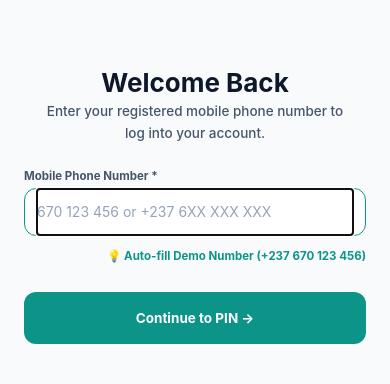
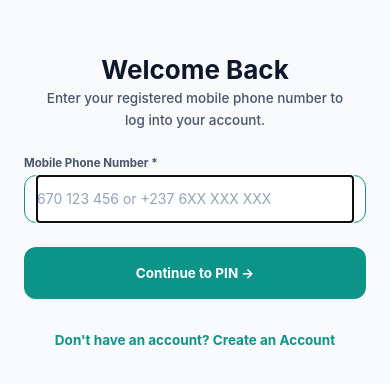
Before and after one commit to forku-brandon/wunabuy, a React Native app in the folder mobile/: screen /Login in a window 390 px wide. Shown: the part 212-596 px from the top of the page. Built offline with nearby package versions, Linux system fonts and the light colour scheme; no server answers.

Commit message:
feat(auth): remove demo shortcuts and enforce unique phone number registration check

```diff
--- a/mobile/src/screens/auth/LoginScreen.tsx
+++ b/mobile/src/screens/auth/LoginScreen.tsx
@@ -8,7 +8,8 @@ import { api } from '../../services/api';
 
 export const LoginScreen = ({ navigation, route }: any) => {
   const insets = useSafeAreaInsets();
-  const mode: 'register' | 'login' = route.params?.mode ?? 'login';
+  const initialMode: 'register' | 'login' = route.params?.mode ?? 'login';
+  const [authMode, setAuthMode] = useState<'register' | 'login'>(initialMode);
   const [phone, setPhone] = useState('');
   const [error, setError] = useState('');
   const [loading, setLoading] = useState(false);
@@ -17,11 +18,6 @@ export const LoginScreen = ({ navigation, route }: any) => {
   const handlePhoneChange = (text: string) => {
     setError('');
     setPhone(text);
-  };
-
-  const handleQuickDemo = () => {
-    setError('');
-    setPhone('670123456');
   };
 
   const handleSubmit = async () => {
@@ -40,20 +36,38 @@ export const LoginScreen = ({ navigation, route }: any) => {
     setLoading(true);
     setError('');
 
-    // Seamless bypass of OTP:
-    // If login mode -> directly to PinLogin screen to enter 6-digit PIN
-    // If register mode -> directly to Register screen to setup profile & set 6-digit PIN
-    setTimeout(() => {
+    try {
+      const checkRes = await api.auth.checkPhone(normalized);
+      const isRegistered = checkRes?.data?.is_registered ?? false;
+
+      if (authMode === 'register') {
+        if (isRegistered) {
+          setLoading(false);
+          setError('An account with this phone number already exists. Please sign in instead.');
+          return;
+        }
+        setLoading(false);
+        navigation.navigate('Register', { phone: normalized });
+      } else {
+        if (!isRegistered) {
+          setLoading(false);
+          setError('No account found for this phone number. Please create an account first.');
+          return;
+        }
+        setLoading(false);
+        navigation.navigate('PinLogin', { phone: normalized });
+      }
+    } catch {
       setLoading(false);
-      if (mode === 'register') {
+      if (authMode === 'register') {
         navigation.navigate('Register', { phone: normalized });
       } else {
         navigation.navigate('PinLogin', { phone: normalized });
       }
-    }, 250);
+    }
   };
 
-  const isRegister = mode === 'register';
+  const isRegister = authMode === 'register';
 
   return (
     <ScreenContainer contentContainerStyle={{ ...styles.container, paddingBottom: Math.max(insets.bottom + spacing.xl, spacing['3xl']) }}>
@@ -80,13 +94,6 @@ export const LoginScreen = ({ navigation, route }: any) => {
           containerStyle={styles.inputContainer}
         />
 
-        {/* Quick Demo Fill Button */}
-        <TouchableOpacity activeOpacity={0.8} onPress={handleQuickDemo} style={styles.demoFillBtn}>
-          <Text variant="caption" bold color={colors.primary[500]}>
-            💡 Auto-fill Demo Number (+237 670 123 456)
-          </Text>
-        </TouchableOpacity>
-
         <Button
           title={isRegister ? 'Continue to Registration →' : 'Continue to PIN →'}
           variant="primary"
@@ -94,6 +101,21 @@ export const LoginScreen = ({ navigation, route }: any) => {
           onPress={handleSubmit}
           style={styles.button}
         />
+
+        <TouchableOpacity
+          activeOpacity={0.8}
+          onPress={() => {
+            setError('');
+            setAuthMode(isRegister ? 'login' : 'register');
+          }}
+          style={styles.switchModeBtn}
+        >
+          <Text variant="bodyMedium" bold align="center" color={colors.primary[500]}>
+            {isRegister
+              ? 'Already have an account? Sign In'
+              : "Don't have an account? Create an Account"}
+          </Text>
+        </TouchableOpacity>
       </View>
 
       {toastMessage && <Toast message={toastMessage} type="success" />}
@@ -123,15 +145,15 @@ const styles = StyleSheet.create({
     paddingHorizontal: spacing.md,
   },
   inputContainer: {
-    marginBottom: spacing.sm,
-  },
-  demoFillBtn: {
-    alignSelf: 'flex-end',
     marginBottom: spacing.lg,
-    paddingVertical: spacing.xs,
   },
   button: {
     marginTop: spacing.xs,
     height: 52,
   },
+  switchModeBtn: {
+    marginTop: spacing.xl,
+    paddingVertical: spacing.sm,
+    alignItems: 'center',
+  },
 });
--- a/mobile/src/screens/auth/PinLoginScreen.tsx
+++ b/mobile/src/screens/auth/PinLoginScreen.tsx
@@ -63,12 +63,6 @@ export const PinLoginScreen = ({ navigation, route }: any) => {
     }
   };
 
-  const handleQuickDemo = () => {
-    setError('');
-    setPin('123456');
-    handlePinSubmit('123456');
-  };
-
   return (
     <ScreenContainer contentContainerStyle={{ ...styles.container, paddingBottom: Math.max(insets.bottom + spacing.xl, spacing['3xl']) }}>
       <View style={styles.contentBox}>
@@ -99,13 +93,6 @@ export const PinLoginScreen = ({ navigation, route }: any) => {
             {error}
           </Text>
         ) : null}
-
-        {/* Quick Demo Fill Button */}
-        <TouchableOpacity activeOpacity={0.8} onPress={handleQuickDemo} style={styles.demoFillBtn}>
-          <Text variant="caption" bold color={colors.primary[500]} align="center">
-            💡 Auto-fill Demo PIN (123456)
-          </Text>
-        </TouchableOpacity>
 
         <Button
           title="Sign In →"
@@ -150,13 +137,8 @@ const styles = StyleSheet.create({
   error: {
     marginVertical: spacing.sm,
   },
-  demoFillBtn: {
-    alignSelf: 'center',
-    marginVertical: spacing.md,
-    paddingVertical: spacing.xs,
-  },
   button: {
-    marginTop: spacing.sm,
+    marginTop: spacing.md,
     height: 52,
   },
 });
--- a/mobile/src/screens/auth/RegisterScreen.tsx
+++ b/mobile/src/screens/auth/RegisterScreen.tsx
@@ -1,5 +1,5 @@
 import React, { useState } from 'react';
-import { View, StyleSheet } from 'react-native';
+import { View, StyleSheet, TouchableOpacity } from 'react-native';
 import { ScreenContainer, Text, Input, Button } from '../../components/ui';
 import { SecureTokenService } from '../../services/SecureTokenService';
 import { useAuthStore } from '../../stores/auth.store';
@@ -9,7 +9,7 @@ import { useSafeAreaInsets } from 'react-native-safe-area-context';
 
 import { api } from '../../services/api';
 
-export const RegisterScreen = ({ route }: any) => {
+export const RegisterScreen = ({ navigation, route }: any) => {
   const phone = route.params?.phone ?? '+237670000000';
   const { setAuth } = useAuthStore();
   const insets = useSafeAreaInsets();
@@ -126,6 +126,12 @@ export const RegisterScreen = ({ route }: any) => {
           containerStyle={styles.inputContainer}
         />
 
+        {error ? (
+          <Text variant="caption" color={colors.semantic.error[500]} align="center" style={styles.errorText}>
+            {error}
+          </Text>
+        ) : null}
+
         <Button
           title="Create Account & Log In →"
           variant="primary"
@@ -133,6 +139,16 @@ export const RegisterScreen = ({ route }: any) => {
           onPress={handleSubmit}
           style={styles.button}
         />
+
+        <TouchableOpacity
+          activeOpacity={0.8}
+          onPress={() => navigation.navigate('Login', { mode: 'login' })}
+          style={styles.signInLink}
+        >
+          <Text variant="bodyMedium" bold align="center" color={colors.primary[500]}>
+            Already have an account? Sign In
+          </Text>
+        </TouchableOpacity>
       </View>
     </ScreenContainer>
   );
@@ -162,8 +178,16 @@ const styles = StyleSheet.create({
   inputContainer: {
     marginBottom: spacing.lg,
   },
+  errorText: {
+    marginBottom: spacing.md,
+  },
   button: {
-    marginTop: spacing.md,
+    marginTop: spacing.xs,
     height: 52,
   },
+  signInLink: {
+    marginTop: spacing.xl,
+    paddingVertical: spacing.sm,
+    alignItems: 'center',
+  },
 });
--- a/packages/api-client/src/modules/auth.api.ts
+++ b/packages/api-client/src/modules/auth.api.ts
@@ -29,6 +29,15 @@ export function createAuthApi(client: AxiosInstance) {
      */
     loginWithPin: async (payload: PinLoginPayload): Promise<ApiResponse<AuthResponse>> => {
       const res = await client.post<ApiResponse<AuthResponse>>('/auth/login-pin', payload);
+      return res.data;
+    },
+
+    /**
+     * Check if a phone number is already registered in the system.
+     */
+    checkPhone: async (payload: { phone: string } | string): Promise<ApiResponse<{ phone: string; is_registered: boolean }>> => {
+      const data = typeof payload === 'string' ? { phone: payload } : payload;
+      const res = await client.post<ApiResponse<{ phone: string; is_registered: boolean }>>('/auth/check-phone', data);
       return res.data;
     },
 
```
Also changed, not shown: 2 other files (tests, documents, lock files or other folders).
